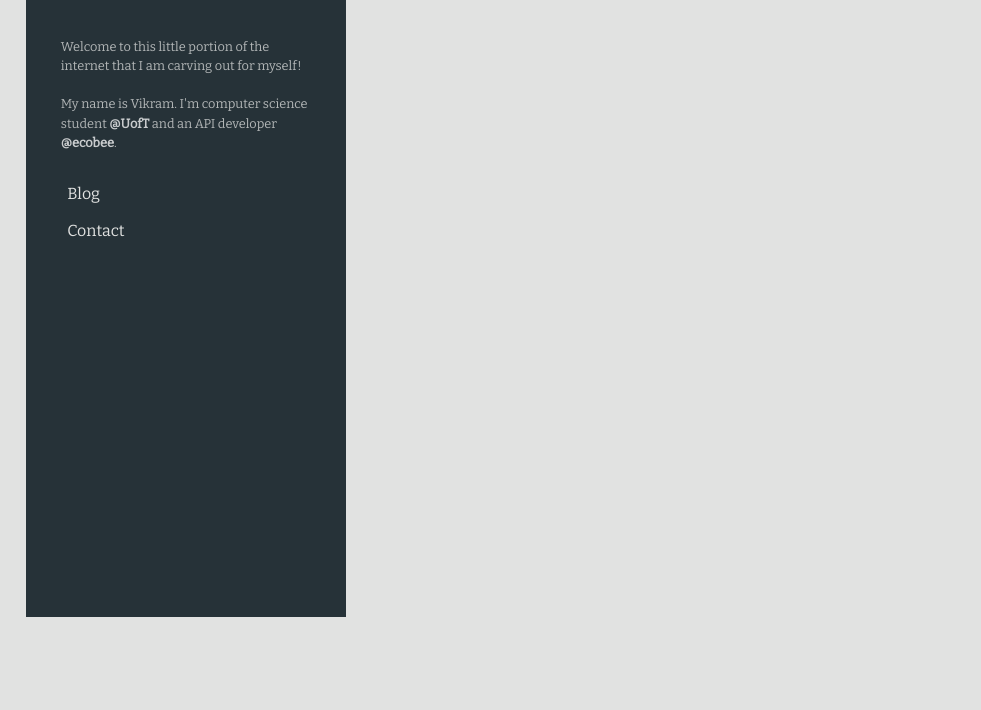
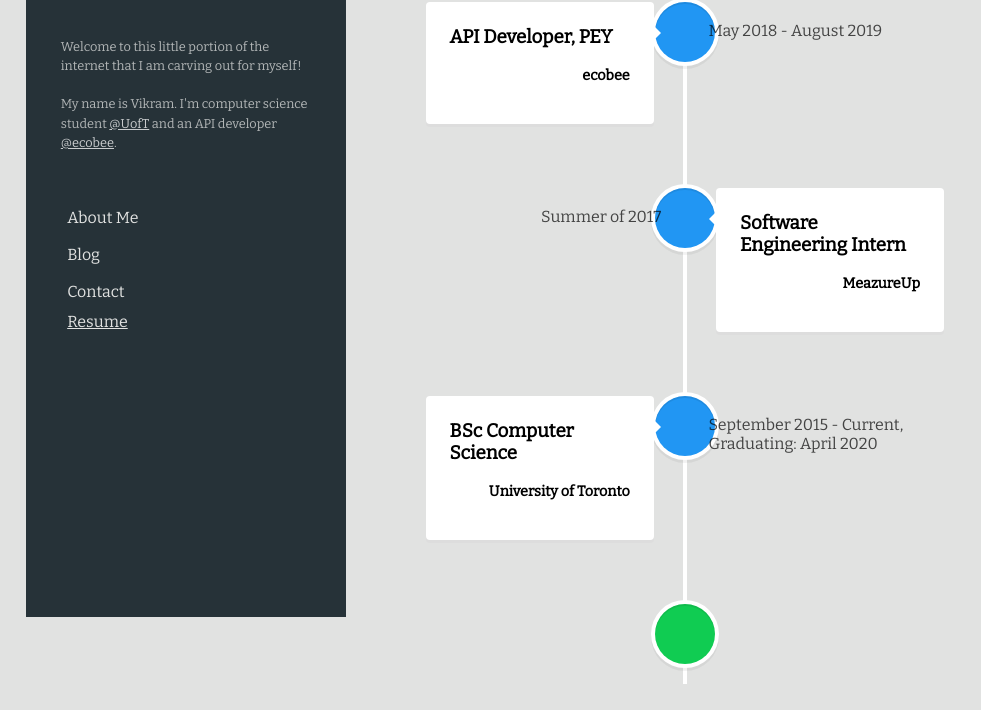
Before and after one commit to viktree/scaling-enigma, a Gatsby site: page /about in a window 1280 px wide. Shown: the part 153-863 px from the top of the page, without its empty margins (0-981 px from the left). Before the commit the page ends 800 px from the top, so only its background shows below. Built offline with nearby package versions, Linux system fonts and the light colour scheme; Gatsby itself is replaced by a stand-in of ours; some packages are replaced by stand-ins of ours.

Commit message:
Add about page and resume
More Details:

 - Add link to resume in form of dropbox link
 - Add 'About Me' page with timeline

```diff
--- a/package.json
+++ b/package.json
@@ -25,7 +25,8 @@
     "prismjs": "^1.15.0",
     "ramda": "^0.26.1",
     "react": "^16.8.4",
-    "react-dom": "^16.8.4"
+    "react-dom": "^16.8.4",
+    "react-vertical-timeline-component": "^2.3.1"
   },
   "devDependencies": {
     "eslint": "^4.19.1",
--- a/src/components/Layout.js
+++ b/src/components/Layout.js
@@ -2,10 +2,10 @@
 import Sidebar from './Sidebar'
 import './Layout.styl'
 
-const Layout = ({ children }) => (
+const Layout = ({ children, ignoreNav }) => (
   <div>
     <div className="sidebar">
-      <Sidebar />
+      <Sidebar ignoreNav={ignoreNav} />
     </div>
     <div className="content">
       {children}
--- a/src/components/Layout.styl
+++ b/src/components/Layout.styl
@@ -31,11 +31,10 @@
   .content
     position: relative
     padding: 2%
-    padding-left: 12%
+    padding-left: 6%
     padding-right: 24%
     height: 80%
     margin-left: allocatePageFraction($size-of-sidebar)
-    // width: allocatePageFraction(12 - $size-of-sidebar)
 
 
 
--- a/src/components/Sidebar/Sidebar.styl
+++ b/src/components/Sidebar/Sidebar.styl
@@ -1,4 +1,3 @@
-
 /**
  * Set site colours
  */
@@ -28,15 +27,18 @@
     padding-left: 10%
     padding-right: 10%
 
-  a
+  .sidebar-uoft-link
     opacity: 1
     color: $full-white
-    font-weight: bold
-    text-decoration: none
 
   .sidebar-uoft-link:hover
     color: $bleed-blue
-  .sidebar-ecobee:hover
+
+  .sidebar-ecobee-link
+    opacity: 1
+    color: $full-white
+
+  .sidebar-ecobee-link:hover
     color: $bleed-green
 
   .sidebar-toronto
@@ -53,6 +55,7 @@
       fill: $accent-white
 
   .sidebar-page-links
+    color: $accent-white
     padding-top: 2%
     padding-bottom: 2%
     padding-left: 12%
--- a/src/components/Sidebar/index.js
+++ b/src/components/Sidebar/index.js
@@ -14,11 +14,11 @@
 }
 
 const sidebarItems = [
-  // {
-  //   id: 'about',
-  //   name: 'About Me',
-  //   path: '/about/',
-  // },
+  {
+    id: 'about',
+    name: 'About Me',
+    path: '/about/',
+  },
   {
     id: 'blog',
     name: 'Blog',
@@ -41,7 +41,7 @@
   },
 ]
 
-const Sidebar = () => (
+const Sidebar = ({ ignoreNav }) => (
   <div className="sidebar-container">
     <Toronto />
     <div className="sidebar-main">
@@ -55,13 +55,21 @@
           @UofT
         </a>{' '}
         and an API developer{' '}
-        <a href="https://ecobee.com" className="sidebar-ecobee">
+        <a href="https://ecobee.com" className="sidebar-ecobee-link">
           @ecobee
         </a>
         .
       </div>
       <br />
-      {sidebarItems.map(SidebarLink)}
+      <br />
+      {ignoreNav ? '' : sidebarItems.map(SidebarLink)}
+      <a
+        key="resume"
+        className="sidebar-page-links"
+        href="https://ucc43dc4127b02bbaec05e087ecb.dl.dropboxusercontent.com/cd/0/get/Aekr8aIe-4mRVUF-28le-bAdZZm-FuJKZHBx0NZQI89oI8QzqlQMboRdD-jwTCed-ailKQn712ekZDvwW1f647bUpuRdAdwFKWXRJtCd-lvgPEHgGod8pmDP8nPMe5eEqks/file?dl=1#"
+      >
+        Resume
+      </a>
     </div>
   </div>
 )
--- /dev/null
+++ b/src/components/Timeline/Timeline.styl
@@ -0,0 +1,18 @@
+/**
+ * Set site colours
+ */
+$main-blue = #263238
+$accent-white= #e1e2e1
+$full-white = #ffffff
+$bleed-blue = #0086b3
+$bleed-green = #5bbd76
+
+.timeline
+    font-family: 'Bitter', serif
+    .vertical-timeline-element-subtitle
+        font-size: 90%
+        text-align: right
+
+    .timeline-ecobee-logo
+        font-family: 'Bitter', serif
+        background-image url('./icons/ecobee.png')
--- /dev/null
+++ b/src/components/Timeline/index.js
@@ -0,0 +1,77 @@
+import React from 'react'
+import {
+  VerticalTimeline,
+  VerticalTimelineElement,
+} from 'react-vertical-timeline-component'
+
+import 'react-vertical-timeline-component/style.min.css'
+import './Timeline.styl'
+
+const timelineItems = [
+  {
+    type: 'work',
+    date: 'May 2018 - August 2019',
+    style: { background: 'rgb(33, 150, 243)' },
+    position_degree: 'API Developer, PEY',
+    employer_school: 'ecobee',
+    description: '',
+    icon: <div className="timeline-ecobee-logo" />,
+  },
+  {
+    type: 'work',
+    date: 'Summer of 2017',
+    style: { background: 'rgb(33, 150, 243)' },
+    position_degree: 'Software Engineering Intern',
+    employer_school: 'MeazureUp',
+    description: '',
+    icon: <div />,
+  },
+  {
+    type: 'education',
+    style: { background: 'rgb(33, 150, 243)' },
+    position_degree: 'BSc Computer Science',
+    employer_school: 'University of Toronto',
+    date: 'September 2015 - Current, Graduating: April 2020',
+    description: '',
+    icon: <div />,
+  },
+]
+
+const makeTimelineElement = timelineItem => {
+  const {
+    type,
+    date,
+    style,
+    position_degree,
+    employer_school,
+    icon,
+    description,
+  } = timelineItem
+  return (
+    <VerticalTimelineElement
+      className={`vertical-timeline-element--${type}`}
+      date={date}
+      iconStyle={style}
+      icon={icon}
+    >
+      <h3 className="vertical-timeline-element-title">{position_degree}</h3>
+      <br />
+      <h4 className="vertical-timeline-element-subtitle">{employer_school}</h4>
+      <p>{description}</p>
+    </VerticalTimelineElement>
+  )
+}
+
+const Timeline = () => (
+  <div className="timeline">
+    <VerticalTimeline>
+      {timelineItems.map(makeTimelineElement)}
+      <VerticalTimelineElement
+        iconStyle={{ background: 'rgb(16, 204, 82)', color: '#fff' }}
+        // icon={<StarIcon />}
+      />
+    </VerticalTimeline>
+  </div>
+)
+
+export default Timeline
--- a/src/pages/about.js
+++ b/src/pages/about.js
@@ -3,15 +3,17 @@
 import { path } from 'ramda'
 
 import Layout from '../components/Layout'
+import Timeline from '../components/Timeline'
 
 const BlogIndex = ({ data, location }) => {
   const siteTitle = path(['site', 'siteMetadata', 'title'], data)
 
   return (
     <Layout location={location} title={siteTitle}>
-      <h1>About Page</h1>
+      <h1>This is me!</h1>
+      Here are a list of places I have worked for or studied at.
       <br />
-      {'This page is under construction.'}
+      <Timeline />
     </Layout>
   )
 }
--- a/src/templates/blog-post.js
+++ b/src/templates/blog-post.js
@@ -39,7 +39,7 @@
 
   return (
     <Layout location={location} title={siteTitle}>
-      <div>
+      <div style={{ paddingLeft: '12%' }}>
         <h1>{title}</h1>
         <p>{formattedDate}</p>
         <div dangerouslySetInnerHTML={{ __html: post.html }} />
```
Also changed, not shown: src/components/Landing/Landing.styl (added, +15 -0 lines), src/components/Landing/index.js (added, +14 -0 lines), src/pages/index.js (+2 -9 lines), src/components/Timeline/icons/UofT.png (added), src/components/Timeline/icons/ecobee.png (added), 1 other file.
